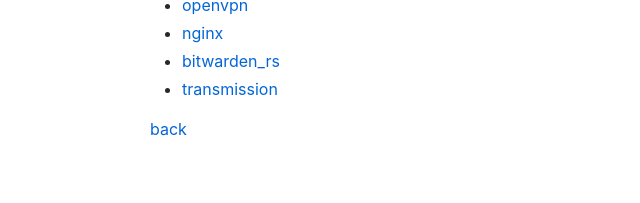
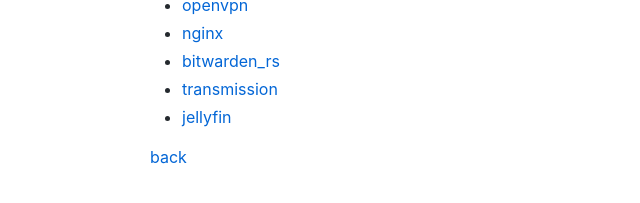
Before and after one commit to rajankpaul/docs, a Jekyll site: the page built from tutorials/linux/index.md, in a window 1280 px wide. Shown: the part 246-449 px from the top of the page, without its empty margins (0-640 px from the left). Built offline with Jekyll 4.4.1, drawn with Linux system fonts in a browser that asks for light colours; comment, search, counter and statistics services are not loaded.

Commit message:
Update index.md

```diff
--- a/tutorials/linux/index.md
+++ b/tutorials/linux/index.md
@@ -12,5 +12,6 @@ title: Linux
 *   [nginx](./nginx/)
 *   [bitwarden_rs](./bitwarden_rs/)
 *   [transmission](./transmission/)
+*   [jellyfin](./jellyfin/)
 
 [back](../)
```
